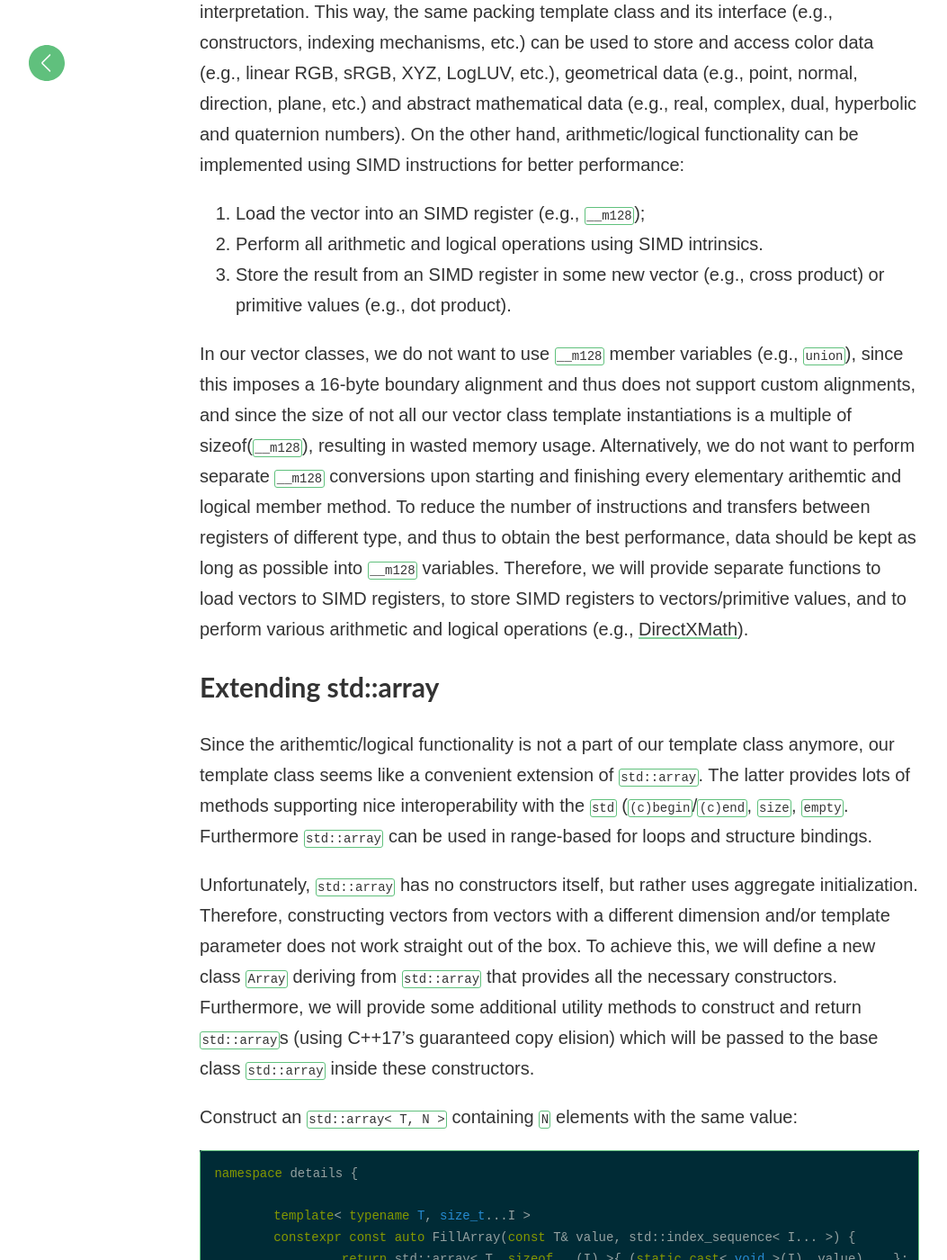
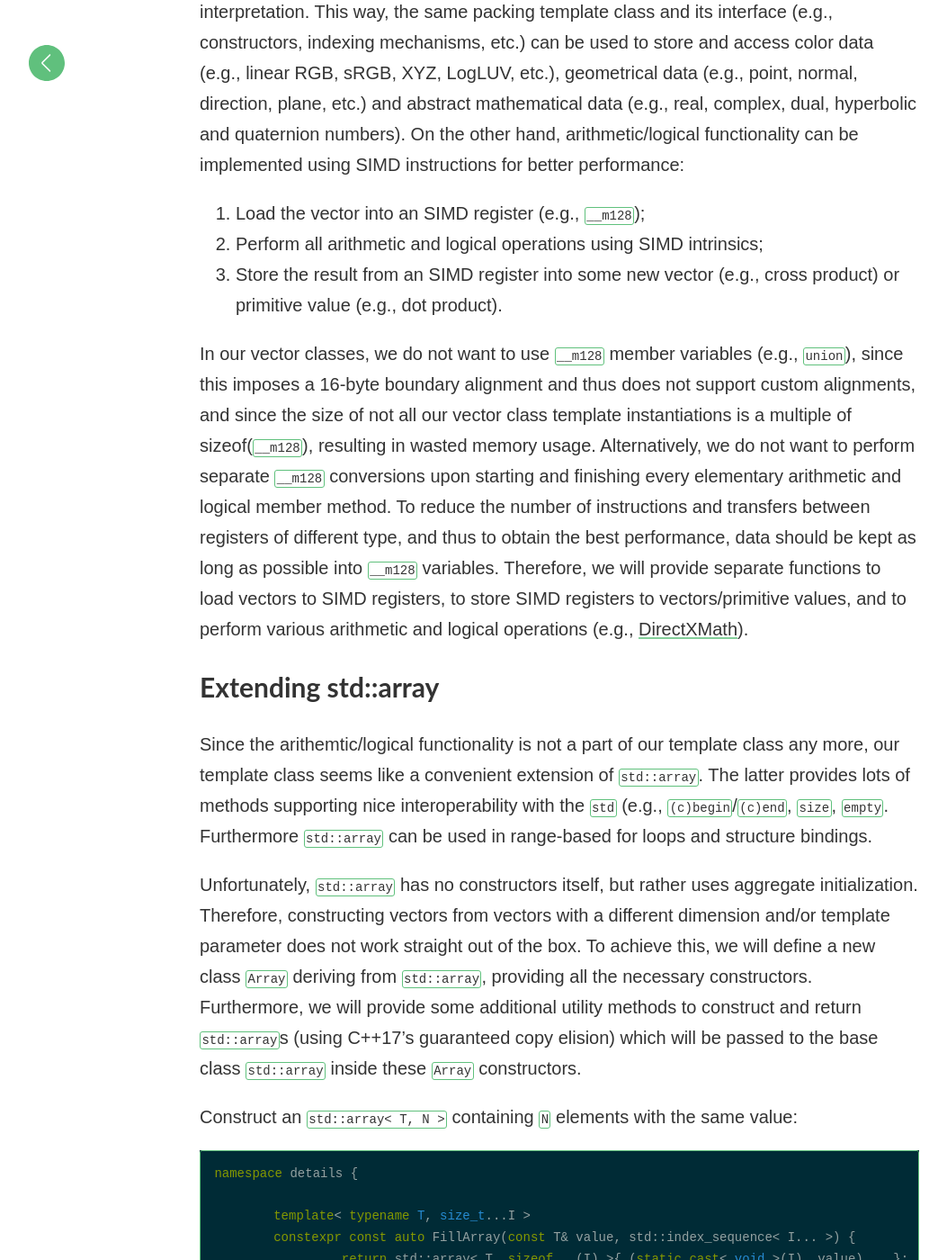
Before and after one commit to matt77hias/Blog, a Jekyll site: the page built from _posts/2018-08-08-the-constructible-array.md, in a window 1280 px wide and 1400 px high, scrolled down 1238 px. Shown: the whole window at 90% size, without its empty margins (18-1071 px from the left). Built offline with Jekyll 4.4.1, drawn with Linux system fonts in a browser that asks for light colours; comment, search, counter and statistics services are not loaded; some of the changed text lies outside the part shown.

Commit message:
Update 2018-08-08-the-constructible-array.md

````diff
--- a/_posts/2018-08-08-the-constructible-array.md
+++ b/_posts/2018-08-08-the-constructible-array.md
@@ -21,16 +21,16 @@
 A second generalization consists of separating the container functionality from the arithemtic/logical functionality (similar to the [MAML](https://github.com/matt77hias/MAML) project). On the one hand, we can think of our vectors rather as packs of data values without imposing any fixed interpretation. This way, the same packing template class and its interface (e.g., constructors, indexing mechanisms, etc.) can be used to store and access color data (e.g., linear RGB, sRGB, XYZ, LogLUV, etc.), geometrical data (e.g., point, normal, direction, plane, etc.) and abstract mathematical data (e.g., real, complex, dual, hyperbolic and quaternion numbers). On the other hand, arithmetic/logical functionality can be implemented using SIMD instructions for better performance:
 
 1. Load the vector into an SIMD register (e.g., `__m128`);
-2. Perform all arithmetic and logical operations using SIMD intrinsics.
-3. Store the result from an SIMD register in some new vector (e.g., cross product) or primitive values (e.g., dot product).
+2. Perform all arithmetic and logical operations using SIMD intrinsics;
+3. Store the result from an SIMD register into some new vector (e.g., cross product) or primitive value (e.g., dot product).
 
-In our vector classes, we do not want to use `__m128` member variables (e.g., `union`), since this imposes a 16-byte boundary alignment and thus does not support custom alignments, and since the size of not all our vector class template instantiations is a multiple of sizeof(`__m128`), resulting in wasted memory usage. Alternatively, we do not want to perform separate `__m128` conversions upon starting and finishing every elementary arithemtic and logical member method. To reduce the number of instructions and transfers between registers of different type, and thus to obtain the best performance, data should be kept as long as possible into `__m128` variables. Therefore, we will provide separate functions to load vectors to SIMD registers, to store SIMD registers to vectors/primitive values, and to perform various arithmetic and logical operations (e.g., [DirectXMath](https://github.com/Microsoft/DirectXMath)).
+In our vector classes, we do not want to use `__m128` member variables (e.g., `union`), since this imposes a 16-byte boundary alignment and thus does not support custom alignments, and since the size of not all our vector class template instantiations is a multiple of sizeof(`__m128`), resulting in wasted memory usage. Alternatively, we do not want to perform separate `__m128` conversions upon starting and finishing every elementary arithmetic and logical member method. To reduce the number of instructions and transfers between registers of different type, and thus to obtain the best performance, data should be kept as long as possible into `__m128` variables. Therefore, we will provide separate functions to load vectors to SIMD registers, to store SIMD registers to vectors/primitive values, and to perform various arithmetic and logical operations (e.g., [DirectXMath](https://github.com/Microsoft/DirectXMath)).
 
 ## Extending std::array
 
-Since the arithemtic/logical functionality is not a part of our template class anymore, our template class seems like a convenient extension of `std::array`. The latter provides lots of methods supporting nice interoperability with the `std` (`(c)begin`/`(c)end`, `size`, `empty`. Furthermore `std::array` can be used in range-based for loops and structure bindings.
+Since the arithemtic/logical functionality is not a part of our template class any more, our template class seems like a convenient extension of `std::array`. The latter provides lots of methods supporting nice interoperability with the `std` (e.g., `(c)begin`/`(c)end`, `size`, `empty`. Furthermore `std::array` can be used in range-based for loops and structure bindings.
 
-Unfortunately, `std::array` has no constructors itself, but rather uses aggregate initialization. Therefore, constructing vectors from vectors with a different dimension and/or template parameter does not work straight out of the box. To achieve this, we will define a new class `Array` deriving from `std::array` that provides all the necessary constructors. Furthermore, we will provide some additional utility methods to construct and return `std::array`s (using C++17's guaranteed copy elision) which will be passed to the base class `std::array` inside these constructors.
+Unfortunately, `std::array` has no constructors itself, but rather uses aggregate initialization. Therefore, constructing vectors from vectors with a different dimension and/or template parameter does not work straight out of the box. To achieve this, we will define a new class `Array` deriving from `std::array`, providing all the necessary constructors. Furthermore, we will provide some additional utility methods to construct and return `std::array`s (using C++17's guaranteed copy elision) which will be passed to the base class `std::array` inside these `Array` constructors.
 
 Construct an `std::array< T, N >` containing `N` elements with the same value:
 
@@ -174,7 +174,7 @@
 }
 ```
 
-Besides a template parameter, `T`,  for the type and size, `N`, we also provide a template parameter for the alignment, `A`, which by default uses the alignment of `T`. Furthermore, to facilitate our definitions (especially the [SFINAE](https://en.cppreference.com/w/cpp/language/sfinae) usage), we do not support `Array< T, N, A >`s with a size of zero or one. Arrays with at most one element have no practical use case in isolation, but can be useful as the degenerate cases to simplify algorithms implemented via template meta programming. We also explicitly store the size as a class member variable to support structure bindings for derived classes.
+Besides a template parameter, `T`,  for the type and size, `N`, we also provide a template parameter for the alignment, `A`, which by default uses the alignment of `T`. Furthermore, to facilitate our member method declarations (especially the [SFINAE](https://en.cppreference.com/w/cpp/language/sfinae) usage), we do not support `Array< T, N, A >`s with a size of zero or one. Arrays with at most one element have no practical use case in isolation, but can be useful as degenerate cases in order to simplify algorithms implemented via template meta programming. We also explicitly store the size as a class member variable to support structure bindings for derived classes.
 
 Construct an `Array< T, N, A >` containing `N` elements with the same value:
 
@@ -245,7 +245,7 @@
 
 Note the `explicit` keyword.
 
-Finally, we add structure binding support:
+Finally, we add structure binding support for our `Array< T, N, A >` in the `std`:
 
 ```c++
 namespace std {
````
Also changed, not shown: other parts of _posts/2018-08-08-the-constructible-array.md (+1 -1 lines).
